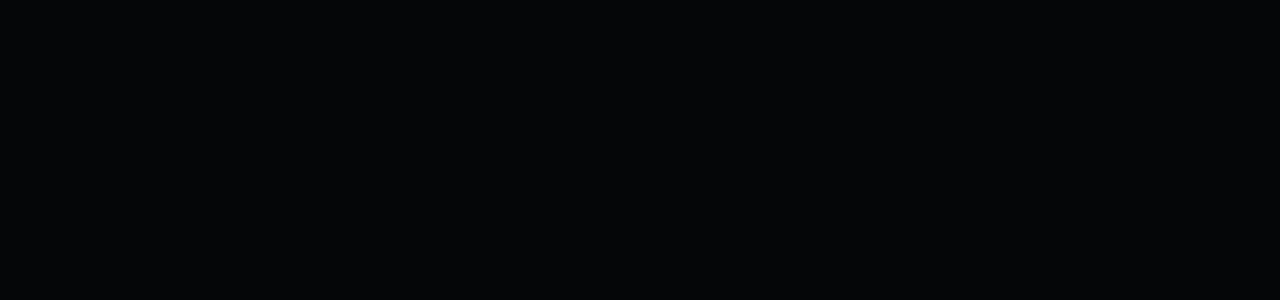
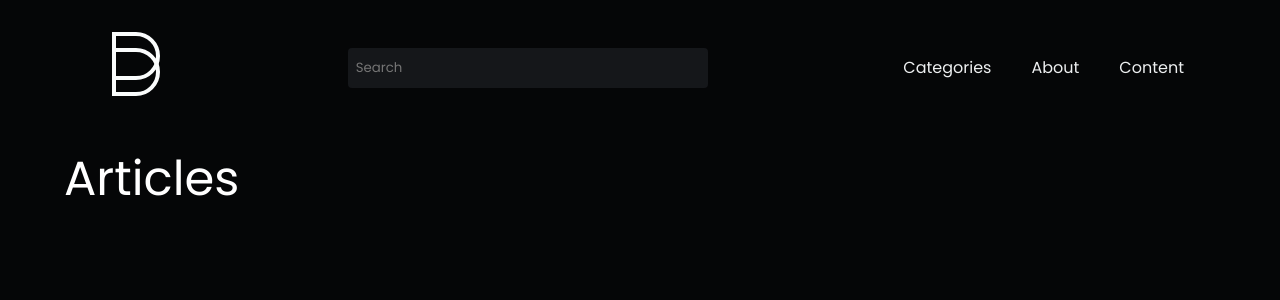
Before and after one commit to vitorSantanaDev/mini-blog-react, a React (Create React App) app: page / in a window 1280 px wide. Shown: the top 300 px of the page. Built offline with nearby package versions, Linux system fonts and the light colour scheme.

Commit message:
✨ Implementing the business rule on the Main page

```diff
--- a/src/App.tsx
+++ b/src/App.tsx
@@ -2,11 +2,16 @@
 import { ThemeProvider } from 'styled-components';
 import { GlobalStyle } from './styles/global';
 import defaultTheme from './styles/theme/defaultTheme';
+import Header from './components/Header';
+// import Articles from './components/Articles';
+import Main from './pages/Main';
 
 function App() {
   return (
    <ThemeProvider theme={defaultTheme}>
     <GlobalStyle />
+    <Header />
+    <Main />
    </ThemeProvider>
   );
 }
```
